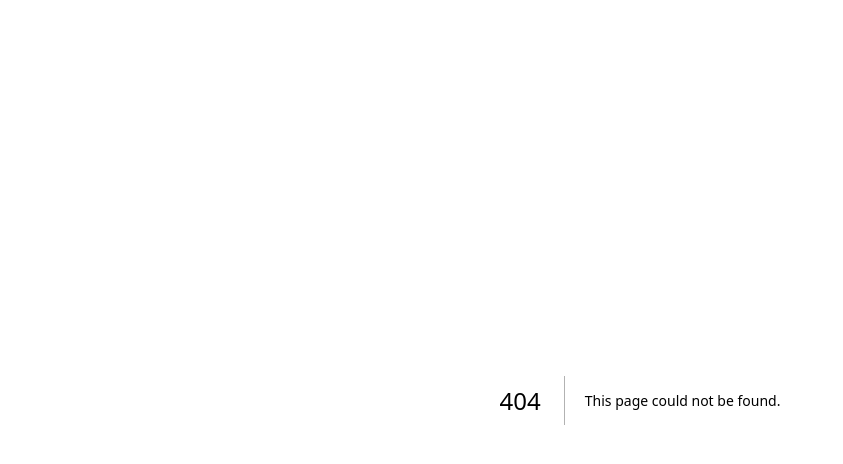
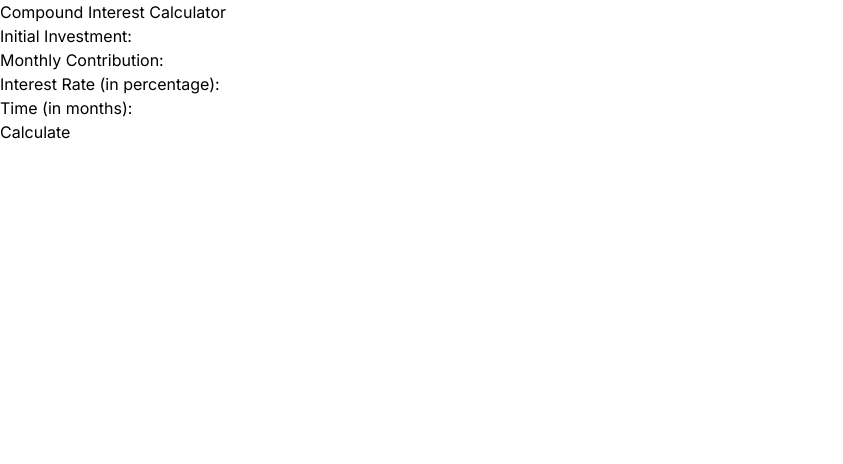
Before and after one commit to wenblack/fee-simulator, a Next.js app: page /form in a window 1280 px wide. Before the commit this address had no page. Shown: the top 464 px of the page, without its empty margins (0-843 px from the left). Built offline with nearby package versions, Linux system fonts and the light colour scheme.

Commit message:
✨ feat: Created Form
Created and tested the logic of form of Application

```diff
--- /dev/null
+++ b/src/app/form/page.tsx
@@ -0,0 +1,80 @@
+"use client";
+import React, { useState } from "react";
+
+function CompoundInterestCalculator() {
+  const [initialInvestment, setInitialInvestment] = useState("");
+  const [monthlyContribution, setMonthlyContribution] = useState("");
+  const [interestRate, setInterestRate] = useState("");
+  const [time, setTime] = useState("");
+  const [finalAmount, setFinalAmount] = useState("");
+
+  const calculateCompoundInterest = () => {
+    const principal = parseFloat(initialInvestment);
+    const contribution = parseFloat(monthlyContribution);
+    const rate = parseFloat(interestRate) / 100;
+    const months = parseFloat(time);
+
+    const finalAmount =
+      principal * Math.pow(1 + rate, months) +
+      contribution * ((Math.pow(1 + rate, months) - 1) / rate);
+
+    setFinalAmount(finalAmount.toFixed(2));
+  };
+
+  return (
+    <div>
+      <h1>Compound Interest Calculator</h1>
+      <form
+        onSubmit={(e) => {
+          e.preventDefault();
+          calculateCompoundInterest();
+        }}
+      >
+        <label>
+          Initial Investment:
+          <input
+            type="number"
+            value={initialInvestment}
+            onChange={(e) => setInitialInvestment(e.target.value)}
+          />
+        </label>
+        <br />
+        <label>
+          Monthly Contribution:
+          <input
+            type="number"
+            value={monthlyContribution}
+            onChange={(e) => setMonthlyContribution(e.target.value)}
+          />
+        </label>
+        <br />
+        <label>
+          Interest Rate (in percentage):
+          <input
+            type="number"
+            value={interestRate}
+            onChange={(e) => setInterestRate(e.target.value)}
+          />
+        </label>
+        <br />
+        <label>
+          Time (in months):
+          <input
+            type="number"
+            value={time}
+            onChange={(e) => setTime(e.target.value)}
+          />
+        </label>
+        <br />
+        <button type="submit">Calculate</button>
+      </form>
+      {finalAmount && (
+        <p>
+          Final Amount after {time} months: {finalAmount}
+        </p>
+      )}
+    </div>
+  );
+}
+
+export default CompoundInterestCalculator;
--- a/src/app/page.tsx
+++ b/src/app/page.tsx
@@ -6,24 +6,45 @@ export default function Home() {
   const [income, setIncome] = useState(0);
   const [total, setTotal] = useState(0);
   const [fee, setFee] = useState(0);
+  const [startIncome, setStartIncome] = useState(0);
+  const [monthIncome, setMonthIncome] = useState(0);
+  const [feeTaxes, setFeeTaxes] = useState(0);
+  const [months, setMonths] = useState(0);
+  const [reloadPage, setItReloadPage] = useState(false);
+  const [monthMultiplier, setMonthMultiplier] = useState(0);
 
   function calcularJurosCompostos(
     aporteInicial: number,
     aporteMensal: number,
     taxaJurosMensal: number,
-    tempoMeses: number
+    tempoMeses: number,
+    multiplier: number
   ) {
-    let taxaDecimal = taxaJurosMensal / 100;
-    let montanteFinal = aporteInicial * Math.pow(1 + taxaDecimal, tempoMeses);
+    if (
+      multiplier === 0 ||
+      aporteInicial === 0 ||
+      taxaJurosMensal === 0 ||
+      tempoMeses === 0 ||
+      aporteMensal === 0
+    ) {
+      alert("Por favor preencha todos os campos");
+      return;
+    }
+    tempoMeses = tempoMeses * multiplier;
+    let taxaDecimal = Number(taxaJurosMensal / 100);
+    let montanteFinal = Number(
+      aporteInicial * Math.pow(1 + taxaDecimal, tempoMeses)
+    );
     montanteFinal +=
       aporteMensal *
       ((Math.pow(1 + taxaDecimal, tempoMeses) - 1) / taxaDecimal);
     montanteFinal = (montanteFinal * 100) / 100;
-    let investido = aporteInicial + aporteMensal * (tempoMeses - 1);
+    let investido = Number(aporteInicial + aporteMensal * (tempoMeses - 1));
 
     setFee(montanteFinal - investido);
     setIncome(investido);
     setTotal(montanteFinal);
+    setItReloadPage(true);
 
     console.log(`Resultado:
     Total investido: R$ ${Number(investido).toFixed(2)}
@@ -32,16 +53,85 @@ export default function Home() {
     `);
   }
 
-  useEffect(() => {
-    calcularJurosCompostos(1000, 100, 1, 12);
-  }, []);
+  useEffect(() => {}, [reloadPage]);
 
   return (
+    <main>
+      <form
+        onSubmit={(e) => {
+          e.preventDefault();
+          calcularJurosCompostos(
+            startIncome,
+            monthIncome,
+            feeTaxes,
+            months,
+            monthMultiplier
+          );
+        }}
+      >
+        <fieldset>
+          <legend>Simulador de Juros Compostos</legend>
+          <label htmlFor="start value">Valor inicial</label>
+          <input
+            type="number"
+            name="start value"
+            id="start value"
+            placeholder="0,00"
+            onChange={(e) => {
+              setStartIncome(Number(e.target.value));
+            }}
+          />
+          <label htmlFor="month value">Valor mensal</label>
+          <input
+            type="number"
+            name="month value"
+            id="month value"
+            placeholder="0,00"
+            onChange={(e) => {
+              setMonthIncome(Number(e.target.value));
+            }}
+          />
+          <label htmlFor="fee">Taxa de juros</label>
+          <input
+            type="number"
+            name="fee"
+            id="fee"
+            placeholder="0,00"
+            onChange={(e) => {
+              setFeeTaxes(Number(e.target.value));
+            }}
+          />
+          <label htmlFor="time">Período em:</label>
+          <input
+            type="number"
+            name="time"
+            id="time"
+            placeholder="0"
+            onChange={(e) => {
+              setMonths(Number(e.target.value));
+            }}
+          />
+          <select
+            name=""
+            id=""
+            onChange={(e) => {
+              setMonthMultiplier(Number(e.target.value));
+            }}
+          >
+            <option label="Selecione" value={undefined} defaultChecked />
+            <option value="1" label="meses"></option>
+            <option value="12" label="anos"></option>
+          </select>
+        </fieldset>
+        <input type="submit" value="Calcular" />
+      </form>
+
       <ChartCard
         name="CDB Inter"
         investido={income}
         totalGeral={total}
         totalJuros={fee}
       />
+    </main>
   );
 }
```
Lines whose indentation alone changed are shown as unchanged.
